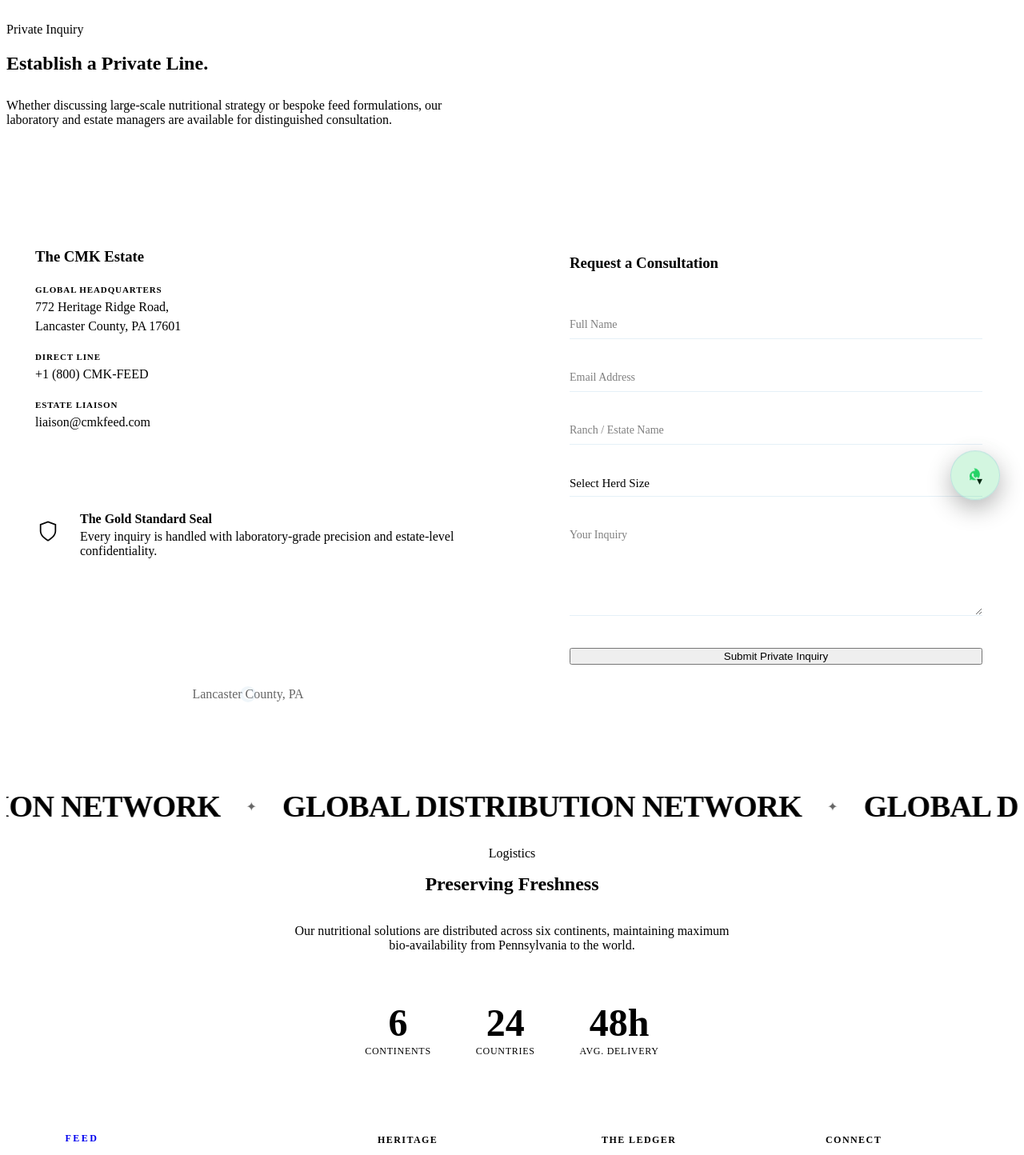
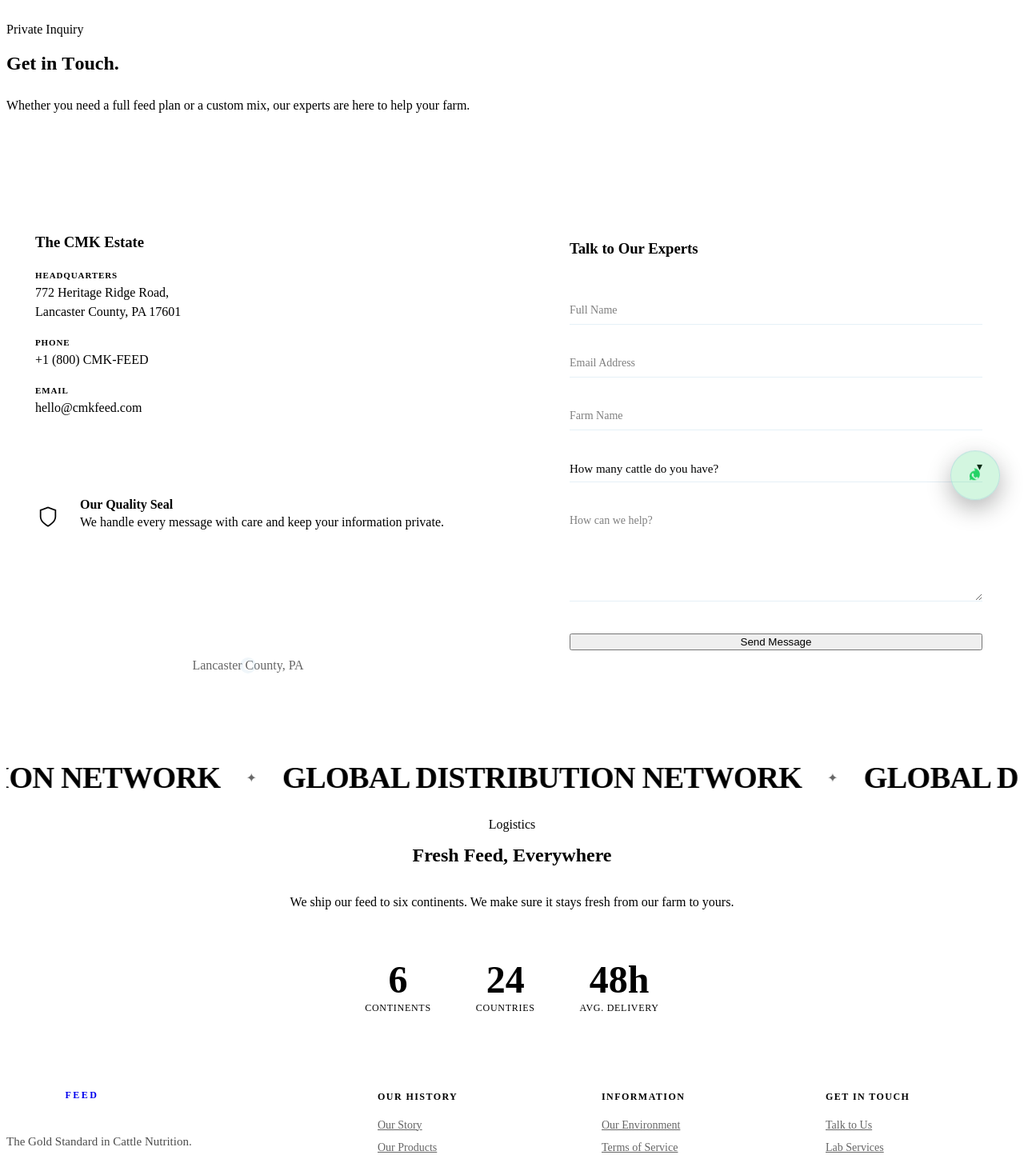
Before and after one commit to gagansokhal-coder/cmk_feeds, a React (Vite) app: page /contact in a window 1280 px wide. Shown: the part 140-1584 px from the top of the page at 80% size. Built offline with nearby package versions, Linux system fonts and the light colour scheme; the HTML template or start-up script is replaced by a standard one.

Commit message:
docs: update content to simple English for brand clarity

```diff
--- a/src/components/Footer.tsx
+++ b/src/components/Footer.tsx
@@ -20,22 +20,22 @@ export default function Footer() {
 
           <div className="footer__columns">
             <div className="footer__col">
-              <h4 className="footer__col-title">Heritage</h4>
+              <h4 className="footer__col-title">Our History</h4>
               <Link to="/" className="footer__link">Our Story</Link>
-              <Link to="/products" className="footer__link">The Millhouse</Link>
-              <Link to="/products" className="footer__link">Research Trials</Link>
+              <Link to="/products" className="footer__link">Our Products</Link>
+              <Link to="/products" className="footer__link">Field Tests</Link>
             </div>
             <div className="footer__col">
-              <h4 className="footer__col-title">The Ledger</h4>
-              <Link to="/sustainability" className="footer__link">Sustainability Report</Link>
-              <Link to="/" className="footer__link">Terms of Excellence</Link>
+              <h4 className="footer__col-title">Information</h4>
+              <Link to="/sustainability" className="footer__link">Our Environment</Link>
+              <Link to="/" className="footer__link">Terms of Service</Link>
               <Link to="/" className="footer__link">Privacy Policy</Link>
             </div>
             <div className="footer__col">
-              <h4 className="footer__col-title">Connect</h4>
-              <Link to="/contact" className="footer__link">Contact Estate Manager</Link>
-              <Link to="/products" className="footer__link">Laboratory Services</Link>
-              <Link to="/contact" className="footer__link">Custom Formulations</Link>
+              <h4 className="footer__col-title">Get in Touch</h4>
+              <Link to="/contact" className="footer__link">Talk to Us</Link>
+              <Link to="/products" className="footer__link">Lab Services</Link>
+              <Link to="/contact" className="footer__link">Custom Feed</Link>
             </div>
           </div>
         </div>
--- a/src/components/Navbar.tsx
+++ b/src/components/Navbar.tsx
@@ -4,8 +4,8 @@ import './Navbar.css'
 
 const navLinks = [
   { path: '/', label: 'Home' },
-  { path: '/products', label: 'Products' },
-  { path: '/sustainability', label: 'Sustainability' },
+  { path: '/products', label: 'Feed' },
+  { path: '/sustainability', label: 'Environment' },
   { path: '/contact', label: 'Contact' },
 ]
 
@@ -53,7 +53,7 @@ export default function Navbar() {
           </div>
 
           <Link to="/contact" className="navbar__cta btn btn--primary btn--sm">
-            Private Inquiry
+            Talk to Us
           </Link>
 
           <button
@@ -82,7 +82,7 @@ export default function Navbar() {
             </Link>
           ))}
           <Link to="/contact" className="btn btn--primary" style={{ marginTop: 32 }}>
-            Private Inquiry
+            Talk to Us
           </Link>
         </div>
       </div>
--- a/src/pages/Contact.tsx
+++ b/src/pages/Contact.tsx
@@ -46,12 +46,11 @@ export default function Contact() {
           <RevealOnScroll>
             <span className="label-tag">Private Inquiry</span>
             <SplitText as="h1" className="display-lg" delay={0.2} style={{ marginTop: 20 }}>
-              Establish a Private Line.
+              Get in Touch.
             </SplitText>
             <p className="body-lg" style={{ marginTop: 24, maxWidth: 600 }}>
-              Whether discussing large-scale nutritional strategy or bespoke
-              feed formulations, our laboratory and estate managers are
-              available for distinguished consultation.
+              Whether you need a full feed plan or a custom mix, our experts
+              are here to help your farm.
             </p>
           </RevealOnScroll>
         </div>
@@ -67,7 +66,7 @@ export default function Contact() {
                 <h3 className="title-lg">The CMK Estate</h3>
                 <div className="contact-detail__items">
                   <div className="contact-detail__item">
-                    <span className="contact-detail__label">Global Headquarters</span>
+                    <span className="contact-detail__label">Headquarters</span>
                     <span className="contact-detail__value">
                       772 Heritage Ridge Road,
                       <br />
@@ -75,12 +74,12 @@ export default function Contact() {
                     </span>
                   </div>
                   <div className="contact-detail__item">
-                    <span className="contact-detail__label">Direct Line</span>
+                    <span className="contact-detail__label">Phone</span>
                     <span className="contact-detail__value">+1 (800) CMK-FEED</span>
                   </div>
                   <div className="contact-detail__item">
-                    <span className="contact-detail__label">Estate Liaison</span>
-                    <span className="contact-detail__value">liaison@cmkfeed.com</span>
+                    <span className="contact-detail__label">Email</span>
+                    <span className="contact-detail__value">hello@cmkfeed.com</span>
                   </div>
                 </div>
               </div>
@@ -92,10 +91,10 @@ export default function Contact() {
                   </svg>
                 </div>
                 <div>
-                  <strong className="title-md">The Gold Standard Seal</strong>
+                  <strong className="title-md">Our Quality Seal</strong>
                   <p className="body-md" style={{ marginTop: 4 }}>
-                    Every inquiry is handled with laboratory-grade precision
-                    and estate-level confidentiality.
+                    We handle every message with care and keep your
+                    information private.
                   </p>
                 </div>
               </div>
@@ -114,7 +113,7 @@ export default function Contact() {
             {/* Form Column */}
             <RevealOnScroll delay={0.2} className="contact-form-wrap">
               <form className="contact-form" onSubmit={handleSubmit}>
-                <h3 className="headline-md">Request a Consultation</h3>
+                <h3 className="headline-md">Talk to Our Experts</h3>
 
                 <div className="form-group">
                   <input type="text" id="fullName" name="fullName" required placeholder=" " />
@@ -128,22 +127,22 @@ export default function Contact() {
 
                 <div className="form-group">
                   <input type="text" id="ranch" name="ranch" placeholder=" " />
-                  <label htmlFor="ranch">Ranch / Estate Name</label>
+                  <label htmlFor="ranch">Farm Name</label>
                 </div>
 
                 <div className="form-group form-group--select">
                   <select id="herdSize" name="herdSize" required defaultValue="">
-                    <option value="" disabled>Select Herd Size</option>
-                    <option value="under100">Under 100 head</option>
-                    <option value="100-500">100 – 500 head</option>
-                    <option value="500-1000">500 – 1,000 head</option>
-                    <option value="over1000">Over 1,000 head</option>
+                    <option value="" disabled>How many cattle do you have?</option>
+                    <option value="under100">Under 100 animals</option>
+                    <option value="100-500">100 – 500 animals</option>
+                    <option value="500-1000">500 – 1,000 animals</option>
+                    <option value="over1000">Over 1,000 animals</option>
                   </select>
                 </div>
 
                 <div className="form-group">
                   <textarea id="message" name="message" rows={4} required placeholder=" " />
-                  <label htmlFor="message">Your Inquiry</label>
+                  <label htmlFor="message">How can we help?</label>
                 </div>
 
                 <MagneticButton>
@@ -152,13 +151,13 @@ export default function Contact() {
                     className={`btn btn--primary btn--full ${submitted ? 'btn--success' : ''}`}
                     style={{ width: '100%', marginTop: 12 }}
                   >
-                    {submitted ? '✓ Inquiry Submitted' : 'Submit Private Inquiry'}
+                    {submitted ? '✓ Message Sent' : 'Send Message'}
                   </button>
                 </MagneticButton>
 
                 {submitted && (
                   <p className="form-success">
-                    Thank you. Our estate manager will respond within 24 hours.
+                    Thank you. We will get back to you within 24 hours.
                   </p>
                 )}
               </form>
@@ -175,11 +174,11 @@ export default function Contact() {
           <RevealOnScroll className="network__inner">
             <span className="label-tag">Logistics</span>
             <h2 className="headline-lg" style={{ marginTop: 16 }}>
-              Preserving Freshness
+              Fresh Feed, Everywhere
             </h2>
             <p className="body-lg" style={{ marginTop: 16, maxWidth: 560 }}>
-              Our nutritional solutions are distributed across six continents,
-              maintaining maximum bio-availability from Pennsylvania to the world.
+              We ship our feed to six continents. We make sure it stays
+              fresh from our farm to yours.
             </p>
             <div className="network__stats">
               <div className="network__stat">
--- a/src/pages/Sustainability.tsx
+++ b/src/pages/Sustainability.tsx
@@ -13,8 +13,8 @@ gsap.registerPlugin(ScrollTrigger)
 const pillars = [
   {
     number: '01',
-    title: 'Hydration Ecology',
-    desc: 'Implementing advanced riparian fencing and solar-powered well systems to protect critical watersheds across the ranching frontier.',
+    title: 'Water Care',
+    desc: 'We use special fences and solar wells to keep our streams clean and protected.',
     icon: (
       <svg width="36" height="36" viewBox="0 0 24 24" fill="none" stroke="currentColor" strokeWidth="1.5">
         <path d="M12 2.69l5.66 5.66a8 8 0 11-11.31 0z" />
@@ -23,8 +23,8 @@ const pillars = [
   },
   {
     number: '02',
-    title: 'Zero-Waste Feed',
-    desc: 'Our proprietary circular manufacturing process ensures every byproduct is repurposed, achieving a 98% waste diversion rate in our laboratory facilities.',
+    title: 'No-Waste Feed',
+    desc: 'We make our feed so that nothing is wasted. Almost 100% of our leftover material is used again.',
     icon: (
       <svg width="36" height="36" viewBox="0 0 24 24" fill="none" stroke="currentColor" strokeWidth="1.5">
         <path d="M21 12a9 9 0 01-9 9m9-9a9 9 0 00-9-9m9 9H3m9 9a9 9 0 01-9-9m9 9c-1.657 0-3-4.03-3-9s1.343-9 3-9m0 18c1.657 0 3-4.03 3-9s-1.343-9-3-9" />
@@ -34,7 +34,7 @@ const pillars = [
   {
     number: '03',
     title: 'Farmers for Farmers',
-    desc: 'We reinvest 15% of our profits back into local cooperative programs that provide sustainable technology to small-scale generational farms.',
+    desc: 'We give 15% of our profits back to help local family farms get the tools they need.',
     icon: (
       <svg width="36" height="36" viewBox="0 0 24 24" fill="none" stroke="currentColor" strokeWidth="1.5">
         <path d="M17 21v-2a4 4 0 00-4-4H5a4 4 0 00-4 4v2" />
@@ -119,12 +119,12 @@ export default function Sustainability() {
           <RevealOnScroll>
             <span className="label-tag">Our Stewardship</span>
             <SplitText as="h1" className="display-lg" delay={0.2} style={{ marginTop: 20 }}>
-              Stewards of the Land.
+              Caring for the Land.
             </SplitText>
             <p className="body-lg" style={{ marginTop: 24, maxWidth: 600 }}>
-              &ldquo;Our commitment goes beyond nutrition. We are farmers for
-              farmers, preserving the heritage of the ranch for generations yet
-              to come.&rdquo;
+              &ldquo;We do more than just make feed. We help protect the
+              land so it stays healthy for the next generation of
+              farmers.&rdquo;
             </p>
           </RevealOnScroll>
         </div>
@@ -135,27 +135,25 @@ export default function Sustainability() {
         <div className="container">
           <div className="regen__grid">
             <RevealOnScroll className="regen__text">
-              <h2 className="display-md">Regenerative Legacy</h2>
+              <h2 className="display-md">Better Farming for the Future</h2>
               <p className="body-lg" style={{ marginTop: 24 }}>
-                At CMK Feed, we don't just supply nutrition; we nurture
-                ecosystems. Our regenerative ranching protocols help restore
-                soil carbon, improve water retention, and enhance local
-                biodiversity. We believe that healthy cattle start with a
-                healthy earth.
+                At CMK Feed, we care about the whole environment. Our farming
+                ways help keep the soil healthy and save water. We believe
+                healthy cattle need a healthy earth.
               </p>
               <div className="regen__badge">
                 <svg width="20" height="20" viewBox="0 0 24 24" fill="none" stroke="currentColor" strokeWidth="2">
                   <path d="M22 11.08V12a10 10 0 11-5.93-9.14" />
                   <path d="M22 4L12 14.01l-3-3" />
                 </svg>
-                100% Ethical Sourcing from Local Homesteads
+                100% Ethical Sourcing from Local Farms
               </div>
             </RevealOnScroll>
 
             <RevealOnScroll delay={0.2} className="regen__metrics">
               <div className="metric">
                 <div className="metric__header">
-                  <span className="metric__label">Soil Carbon Sequestration</span>
+                  <span className="metric__label">Healthy Soil Build-up</span>
                   <span className="metric__value">87%</span>
                 </div>
                 <div className="progress-bar">
@@ -164,7 +162,7 @@ export default function Sustainability() {
               </div>
               <div className="metric">
                 <div className="metric__header">
-                  <span className="metric__label">Water Retention Improvement</span>
+                  <span className="metric__label">Water Saved in Soil</span>
                   <span className="metric__value">72%</span>
                 </div>
                 <div className="progress-bar">
@@ -173,7 +171,7 @@ export default function Sustainability() {
               </div>
               <div className="metric">
                 <div className="metric__header">
-                  <span className="metric__label">Waste Diversion Rate</span>
+                  <span className="metric__label">Waste Saved</span>
                   <span className="metric__value">98%</span>
                 </div>
                 <div className="progress-bar">
@@ -200,9 +198,9 @@ export default function Sustainability() {
       <section className="pillars section" style={{ perspective: 1000 }}>
         <div className="container">
           <RevealOnScroll>
-            <span className="label-tag">Sustainability Pillars</span>
+            <span className="label-tag">Our Promises</span>
             <h2 className="display-md" style={{ marginTop: 20 }}>
-              Three Pillars of Our Promise
+              Our Three Big Promises
             </h2>
           </RevealOnScroll>
 
@@ -225,15 +223,15 @@ export default function Sustainability() {
       <section className="sustain-cta section">
         <div className="container">
           <RevealOnScroll className="sustain-cta__inner">
-            <h2 className="headline-lg">Ready to elevate your herd?</h2>
+            <h2 className="headline-lg">Ready to help your herd grow?</h2>
             <p className="body-lg" style={{ marginTop: 16, maxWidth: 520 }}>
-              Join the movement toward heritage-grade nutrition and planetary
-              stewardship. Your ranch is your legacy.
+              Choose better feed and better farming for a better future.
+              Your farm is your legacy.
             </p>
             <div style={{ marginTop: 36, display: 'flex', gap: 16, flexWrap: 'wrap', justifyContent: 'center' }}>
               <MagneticButton>
                 <Link to="/contact" className="btn btn--primary">
-                  Request a Consultation
+                  Talk to Us
                 </Link>
               </MagneticButton>
               <MagneticButton>
```
